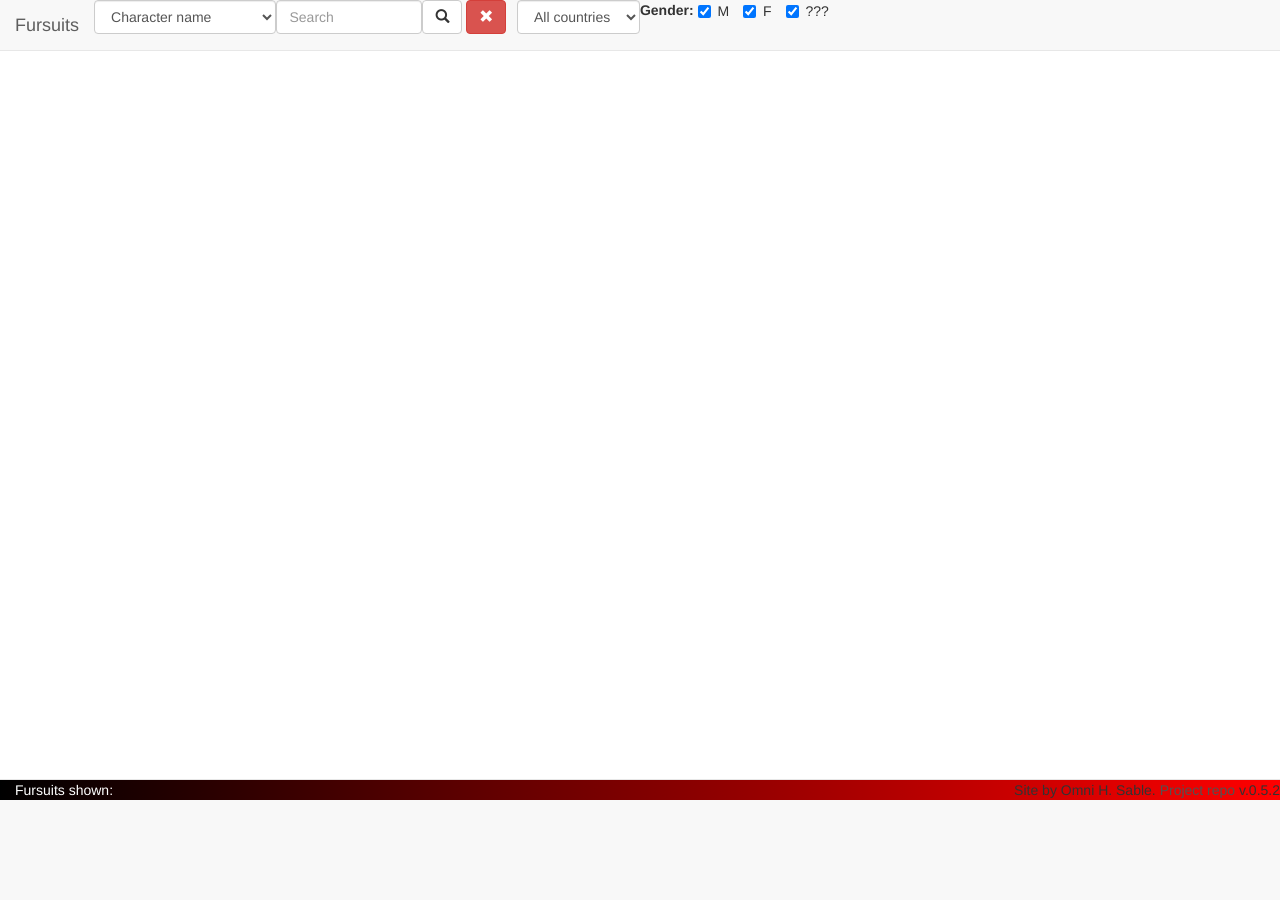
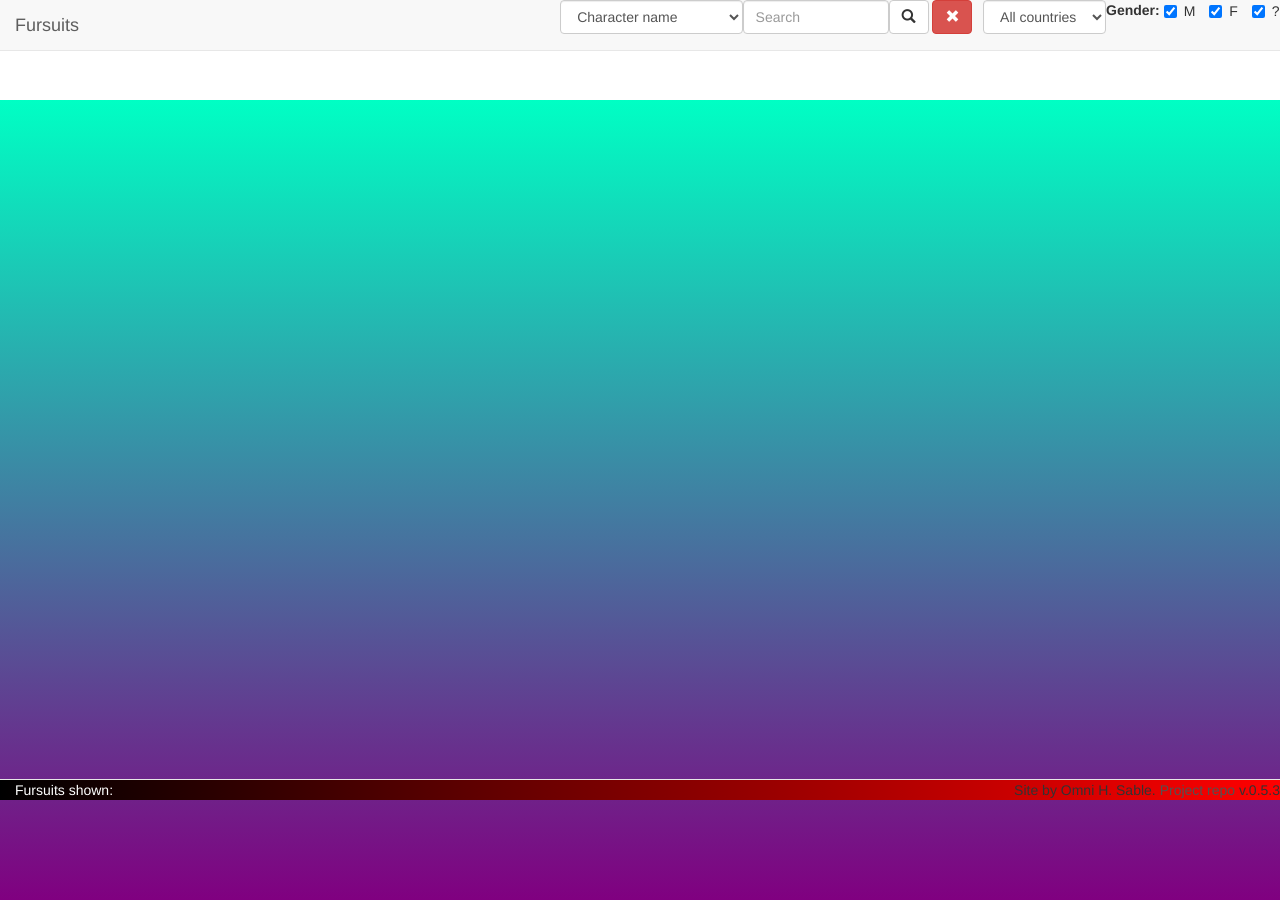
Before and after one commit to Highstaker/Picture-data-organizer-site, a Flask app: page / in a window 1280 px wide. Before the commit the page ends 800 px from the top, so only its background shows below. Run offline with Flask 2, Linux system fonts and the light colour scheme; data that the repository does not hold is empty; parts of the project's set-up code (start-up, migrations or seed data) failed here and were passed over; some libraries are stand-ins or nearby versions.

Commit message:
v.0.5.3
+fixed main screen background

```diff
--- a/photodata_organizer.py
+++ b/photodata_organizer.py
@@ -8,7 +8,7 @@ from threading import Thread
 
 from flask import Flask, render_template
 
-VERSION = (0, 5, 2)
+VERSION = (0, 5, 3)
 
 SCRIPT_FOLDER = path.dirname(path.realpath(__file__))
 
--- a/static/css/style.css
+++ b/static/css/style.css
@@ -1,6 +1,11 @@
+html{
+	height: 100%;
+}
+
 body{
 	margin: 0;
 	font-family: sans-serif;
+	height: 100%;
 }
 
 #country-menu{
@@ -18,7 +23,7 @@ body{
 }
 
 #gender-form{
-	/*float: right;*/
+
 }
 
 #gender-form > label{
@@ -32,20 +37,16 @@ body{
 #photo-screen{
 	background: purple;
     background: linear-gradient(#00ffc4, purple);
+    /*background: linear-gradient(red, orange, yellow, green, cyan, blue, purple, magenta);*//*test gradient*/
+    background-attachment: fixed;
+
+    min-height: 100%;
 
     margin-top: 100px;
     margin-bottom : 100px;
 
     padding-left: 0px;
     padding-right: 0px;
-
-
-/*	position: fixed;
-	width: 100%;
-	top: 30px;
-	bottom: 20px;
-	overflow-y: scroll;
-	overflow-x: hidden;*/
 }
 
 #info-box{
@@ -67,6 +68,7 @@ body{
 }
 
 .gender-symbol{
+	/*the one in the infobox*/
 	vertical-align: middle;
 }
 
@@ -75,14 +77,16 @@ body{
 }
 
 #country-info-line{
-
+	/*the one in the infobox*/
 }
 
 #country-flag{
+	/*the one in the infobox*/
 	vertical-align: middle;
 }
 
 .country-texts{
+	/*the one in the infobox*/
 	vertical-align: middle;
 }
 
--- a/static/js/main.js
+++ b/static/js/main.js
@@ -127,7 +127,7 @@ $(function(){
             }
 
             var img_container = $('<div>', {
-                class: 'photo-container',
+                class: 'photo-container hoi!',
                 id: pic_id_prefix+i+'-container',
                 style: 'background: url(' + "img/"+source_data[i]["ImageFilename"] + ");" +
                 "border-color:" + border_color + ";"
--- a/templates/index.html
+++ b/templates/index.html
@@ -21,9 +21,13 @@
 	<!--TODO: use bootstrap-->
 
 	<!-- TODO: make main area margins dynamic, depending on height of header and footer -->
+	<!-- TODO: fix infobox sizing and positioning -->
+	<!-- TODO: to top button -->
+	<!-- TODO: make a sophisticated system that resizes images so no "margins" are left on resize (if width%150 != 0) -->
 
 	<nav class="navbar navbar-default navbar-fixed-top">
 		<div class="container-fluid">
+
 				<span class="navbar-brand">Fursuits</span>
 
 			<button class="navbar-toggle navbar-right" type="button" data-toggle="collapse" data-target="#navbar-collapse">
@@ -35,8 +39,7 @@
 
 
 			<div id="navbar-collapse" class="collapse navbar-collapse">
-
-				<ul class="nav navbar-nav">
+				<ul class="nav navbar-nav navbar-right">
 					<li>
 						<form class="form-horizontal navbar-right" id="search-form" onsubmit="return false">
 
@@ -88,7 +91,6 @@
 
 
 
-
 				<div class="container-fluid" id="photo-screen">
 					<div id="info-box">h0i!</div>
 				</div>
```
